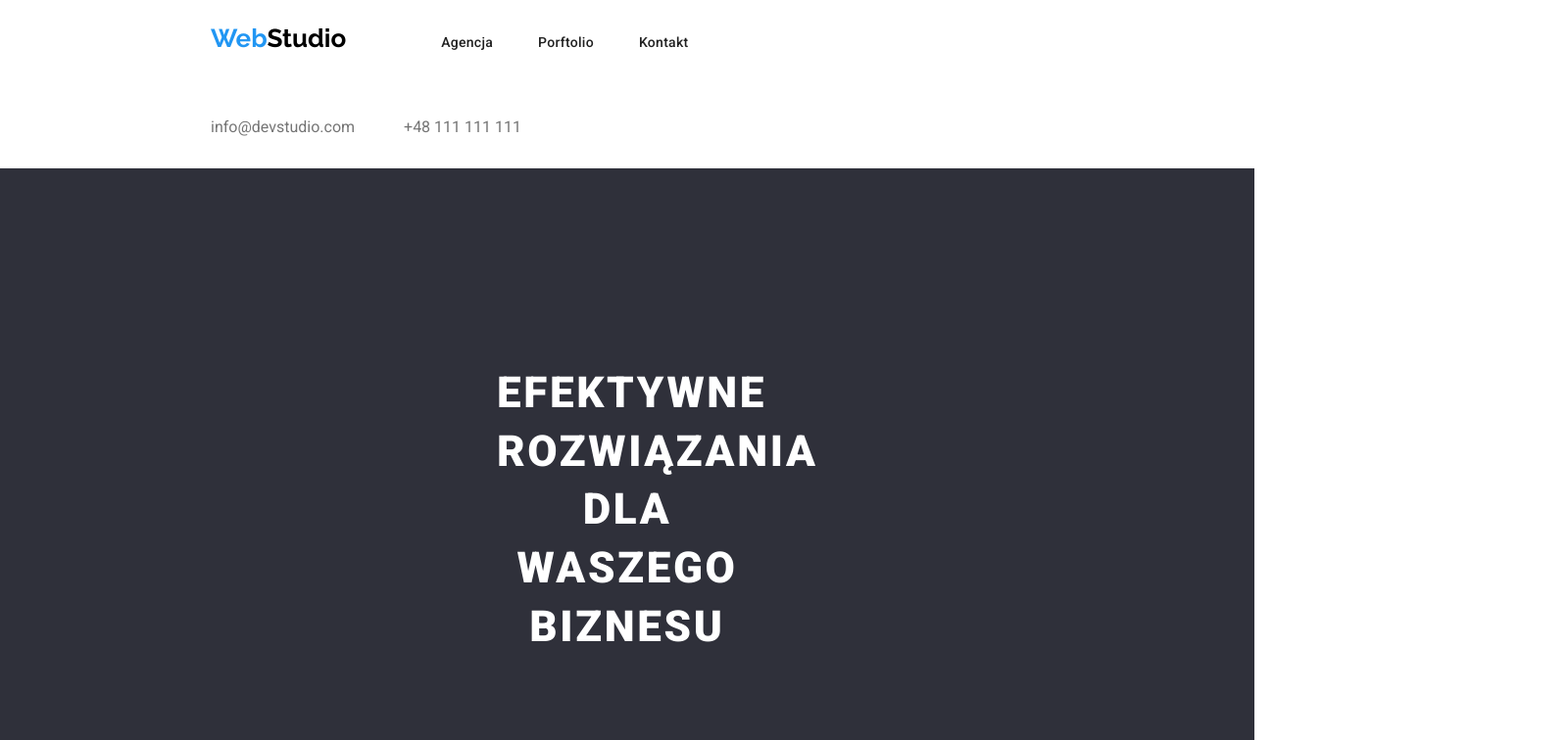
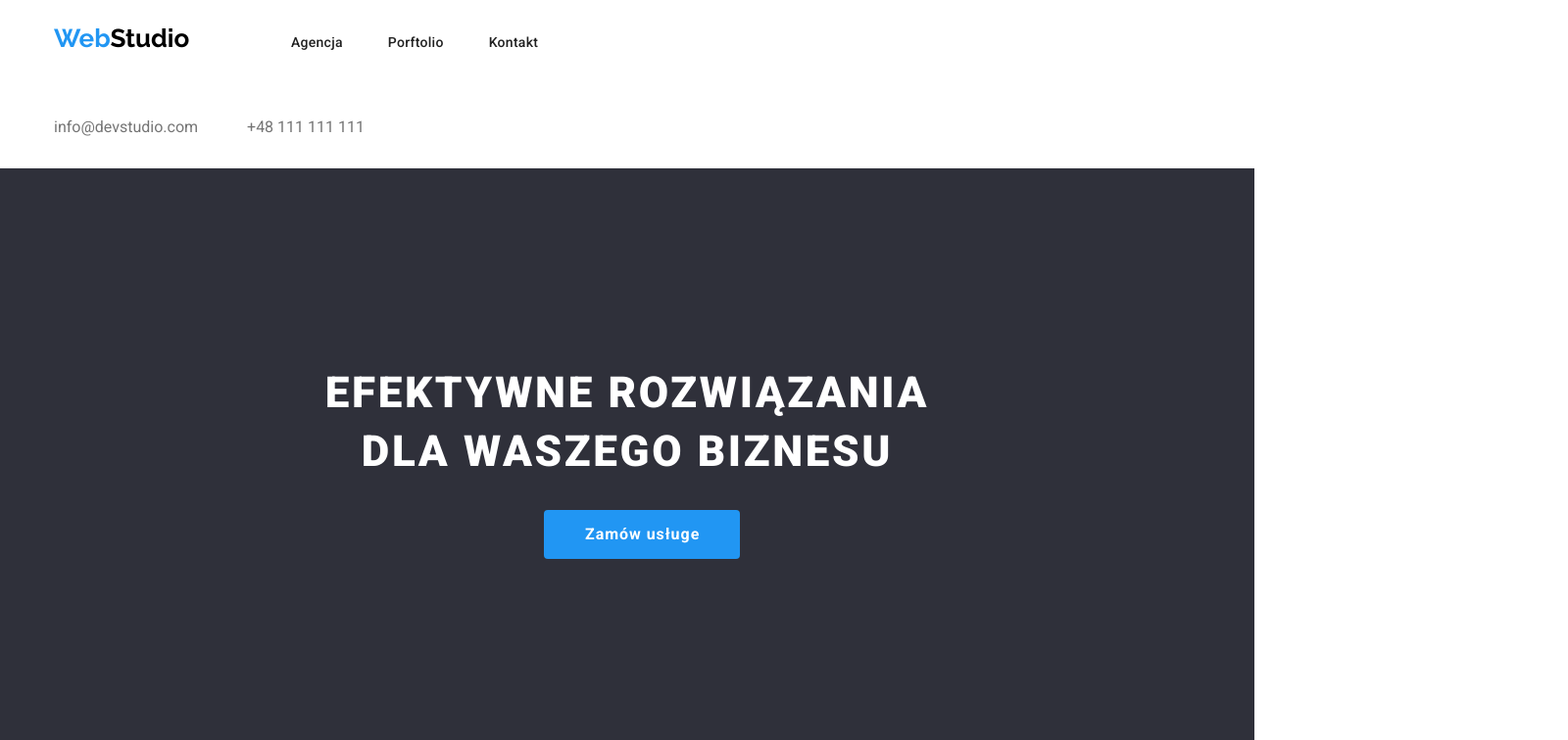
Before and after one commit to KacperTrybus/goit-markup-hw-03, a plain HTML site: page index.html in a window 1280 px wide. Shown: the top 756 px of the page at 98% size, 1600 px wide, since content can reach past the window. Drawn offline with nearby package versions, Linux system fonts and the light colour scheme.

Commit message:
main section

```diff
--- a/css/styles.css
+++ b/css/styles.css
@@ -118,7 +118,6 @@ body {
   text-align: center;
   text-transform: uppercase;
   color: white;
-  padding: 200px 452px 280px 452px;
 }
 .main-button {
   color: white;
@@ -134,10 +133,7 @@ body {
   border-radius: 4px;
   padding: 10px 41px 10px 42px;
 }
-.button-pos {
-  justify-content: center;
-  align-items: center;
-}
+
 .main-section {
   background-color: white;
 }
@@ -221,9 +217,7 @@ body {
   color: var(--foot-font-color);
 }
 /* box */
-.margin {
-  margin: 0px 200px 0px 200px;
-}
+
 .section {
   padding: 94px 0px;
 }
@@ -235,19 +229,19 @@ body {
 .box-head {
   border-bottom: 1px;
   display: flex;
-  width: 1600px;
 }
 .logo-box {
-  padding: 24px 0px 25px 0px;
+  margin: 24px 0px 25px 0px;
   display: inline-flex;
+  width: 145px;
 }
 .nav-box {
   display: inline-flex;
-  padding: 27px 371px 37px 93px;
+  margin: 27px 371px 37px 93px;
 }
 .mid-element-navlist {
   display: inline-flex;
-  margin: 0px 46px 0px 46px;
+  margin: 0px 46px;
 }
 .nav-list-sec-box {
   padding: 32px 12px 32px 0px;
@@ -259,3 +253,15 @@ body {
   display: block;
   background-color: #2f303a;
 }
+.middle-text-box {
+  padding: 106px 252px 30px 252px;
+}
+.button-pos {
+  display: inline-flex;
+  justify-content: center;
+  align-items: center;
+  padding-left: 500px;
+  margin-bottom: 200px;
+}
+.paragraph-list-box: {
+}
--- a/index.html
+++ b/index.html
@@ -57,11 +57,10 @@
 
     <!-- dokonczyc  -->
     <main class="main-section">
-      <section class="main-section-box">
+      <section class="main-section-box section">
         <div class="container">
-          <h1 class="center-element-font">
-            EFEKTYWNE ROZWIĄZANIA <br />
-            DLA WASZEGO BIZNESU
+          <h1 class="center-element-font middle-text-box">
+            EFEKTYWNE ROZWIĄZANIA DLA WASZEGO BIZNESU
           </h1>
 
           <div class="button-pos">
@@ -71,7 +70,7 @@
       </section>
 
       <section class="section">
-        <ul class="paragraph-list">
+        <ul class="paragraph-list paragraph-list-box">
           <li>
             <span class="p-header"><b>LOREM IPSUM</b></span>
             <br />
```
